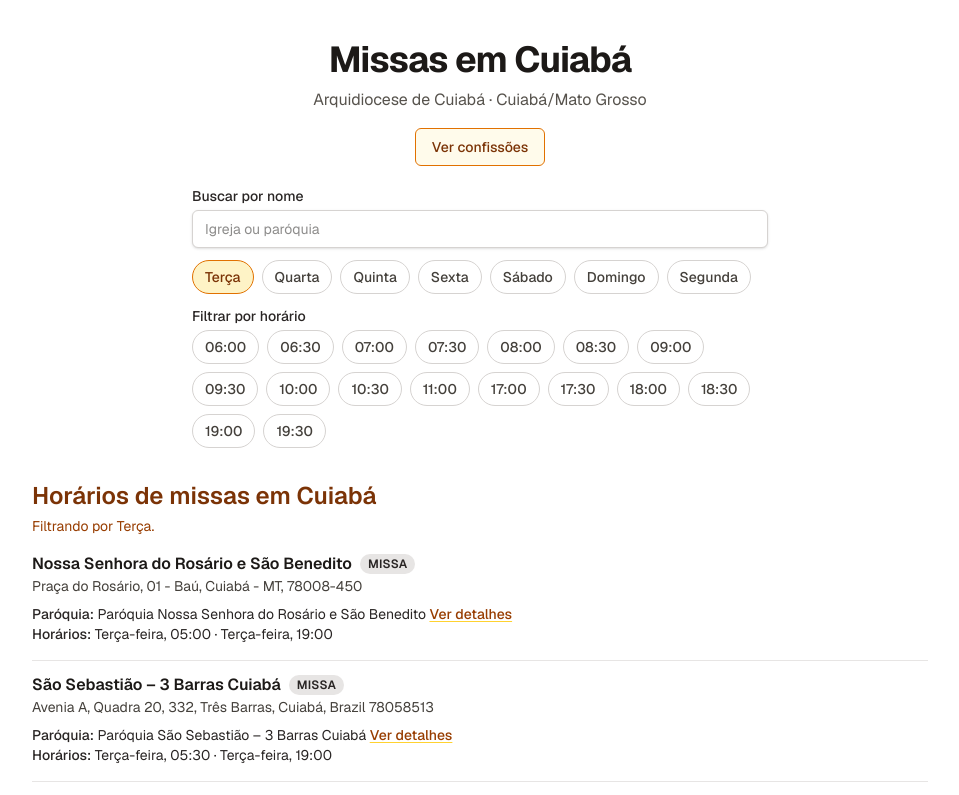
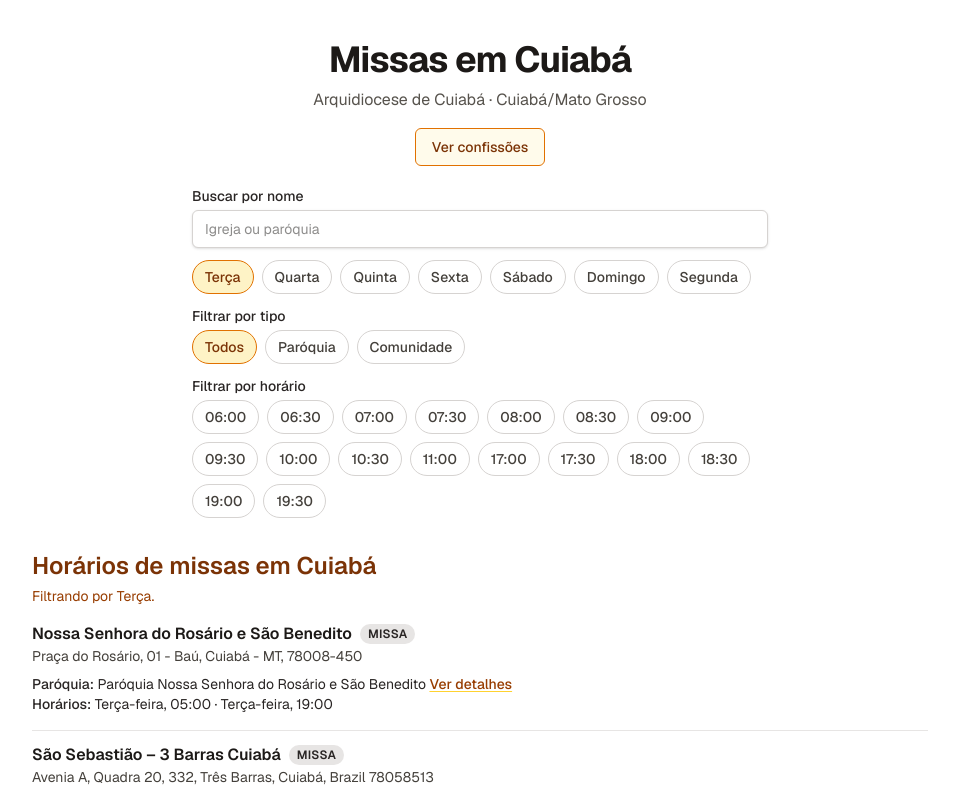
Before and after one commit to brunoravanhani/confession-app, a Next.js app: page /missas in a window 1280 px wide. Shown: the top 795 px of the page, without its empty margins (160-1119 px from the left). Built offline with nearby package versions, Linux system fonts and the light colour scheme; no server answers.

Commit message:
Remover order by head add as a filter

```diff
--- a/app/components/ServicePageContent.tsx
+++ b/app/components/ServicePageContent.tsx
@@ -52,6 +52,7 @@ type ServicePageContentProps = {
   navigationLabel: string;
   timeFilterOptions?: string[];
   filterByCurrentTime?: boolean;
+  showHeadFilter?: boolean;
 };
 
 export default function ServicePageContent({
@@ -66,6 +67,7 @@ export default function ServicePageContent({
   navigationLabel,
   timeFilterOptions,
   filterByCurrentTime = true,
+  showHeadFilter = false,
 }: ServicePageContentProps) {
   const today = getTodayInPortuguese();
   const todayNormalized = normalizeDay(today);
@@ -76,6 +78,7 @@ export default function ServicePageContent({
     orderedWeekdayFilters.slice(0, 1).map((day) => day.normalized),
   );
   const [selectedTimes, setSelectedTimes] = useState<string[]>([]);
+  const [selectedHeadFilter, setSelectedHeadFilter] = useState<"all" | "head" | "community">("all");
   const [currentPage, setCurrentPage] = useState(1);
 
   const normalizedSearch = normalizeText(searchQuery);
@@ -89,7 +92,8 @@ export default function ServicePageContent({
         if (
           normalizedSearch &&
           !normalizeText(item.churchName).includes(normalizedSearch) &&
-          !normalizeText(item.parishName).includes(normalizedSearch)
+          !normalizeText(item.parishName).includes(normalizedSearch) &&
+          !normalizeText(item.churchAddress).includes(normalizedSearch)
         ) {
           return false;
         }
@@ -111,7 +115,13 @@ export default function ServicePageContent({
         }
 
         if (timeFilterOptions?.length && selectedTimes.length > 0) {
-          return selectedTimes.includes(item.service.time);
+          if (!selectedTimes.includes(item.service.time)) return false;
+        }
+
+        if (showHeadFilter && selectedHeadFilter !== "all") {
+          const isHead = item.churchHead === true;
+          if (selectedHeadFilter === "head" && !isHead) return false;
+          if (selectedHeadFilter === "community" && isHead) return false;
         }
 
         return true;
@@ -128,6 +138,8 @@ export default function ServicePageContent({
       currentMinutes,
       timeFilterOptions,
       selectedTimes,
+      showHeadFilter,
+      selectedHeadFilter,
     ],
   );
 
@@ -242,6 +254,40 @@ export default function ServicePageContent({
                 })}
               </div>
 
+              {showHeadFilter ? (
+                <div className="mt-3">
+                  <p className="mb-1 block text-sm font-medium text-stone-800">
+                    Filtrar por tipo
+                  </p>
+                  <div className="flex flex-wrap gap-2">
+                    {(["all", "head", "community"] as const).map((option) => {
+                      const label =
+                        option === "all" ? "Todos" : option === "head" ? "Paróquia" : "Comunidade";
+                      const isSelected = selectedHeadFilter === option;
+
+                      return (
+                        <button
+                          key={option}
+                          type="button"
+                          onClick={() => {
+                            setSelectedHeadFilter(option);
+                            setCurrentPage(1);
+                          }}
+                          className={`rounded-full border px-3 py-1.5 text-sm font-medium transition ${
+                            isSelected
+                              ? "border-amber-600 bg-amber-100 text-amber-900"
+                              : "border-stone-300 bg-white text-stone-700 hover:border-stone-400"
+                          }`}
+                          aria-pressed={isSelected}
+                        >
+                          {label}
+                        </button>
+                      );
+                    })}
+                  </div>
+                </div>
+              ) : null}
+
               {timeFilterOptions?.length ? (
                 <div className="mt-3">
                   <p className="mb-1 block text-sm font-medium text-stone-800">
--- a/app/lib/parishes-data.ts
+++ b/app/lib/parishes-data.ts
@@ -22,6 +22,7 @@ export function getServicesByType(cityEntry: CityEntry, serviceType: number): Se
           churchName: church.name,
           churchAddress: church.address,
           churchLocation: church.location,
+          churchHead: church.head,
           service,
         }))
     ),
--- a/app/lib/parishes.ts
+++ b/app/lib/parishes.ts
@@ -41,6 +41,7 @@ export type ServiceItem = {
   churchName: string;
   churchAddress: string;
   churchLocation?: ChurchLocation;
+  churchHead?: boolean;
   service: Service;
 };
 
@@ -50,6 +51,7 @@ export type GroupedServiceItem = {
   churchName: string;
   churchAddress: string;
   churchLocation?: ChurchLocation;
+  churchHead?: boolean;
   services: Service[];
 };
 
@@ -137,6 +139,7 @@ export function groupServicesByChurch(items: ServiceItem[]): GroupedServiceItem[
       churchName: item.churchName,
       churchAddress: item.churchAddress,
       churchLocation: item.churchLocation,
+      churchHead: item.churchHead,
       services: [item.service],
     });
   });
@@ -146,9 +149,7 @@ export function groupServicesByChurch(items: ServiceItem[]): GroupedServiceItem[
 
 export function getServicesByType(cityEntry: CityEntry, serviceType: number): ServiceItem[] {
   return cityEntry.parishes.flatMap((parish) =>
-    [...parish.churches]
-      .sort((a, b) => (b.head ? 1 : 0) - (a.head ? 1 : 0))
-      .flatMap((church) =>
+    parish.churches.flatMap((church) =>
       church.services
         .filter((service) => service.type === serviceType)
         .map((service) => ({
@@ -157,6 +158,7 @@ export function getServicesByType(cityEntry: CityEntry, serviceType: number): Se
           churchName: church.name,
           churchAddress: church.address,
           churchLocation: church.location,
+          churchHead: church.head,
           service,
         }))
     ),
--- a/app/missas/missas-content.tsx
+++ b/app/missas/missas-content.tsx
@@ -38,6 +38,7 @@ export default function MissasContent() {
       navigationLabel="Ver confissões"
       timeFilterOptions={MASS_TIME_FILTER_OPTIONS}
       filterByCurrentTime={false}
+      showHeadFilter
     />
   );
 }
```
